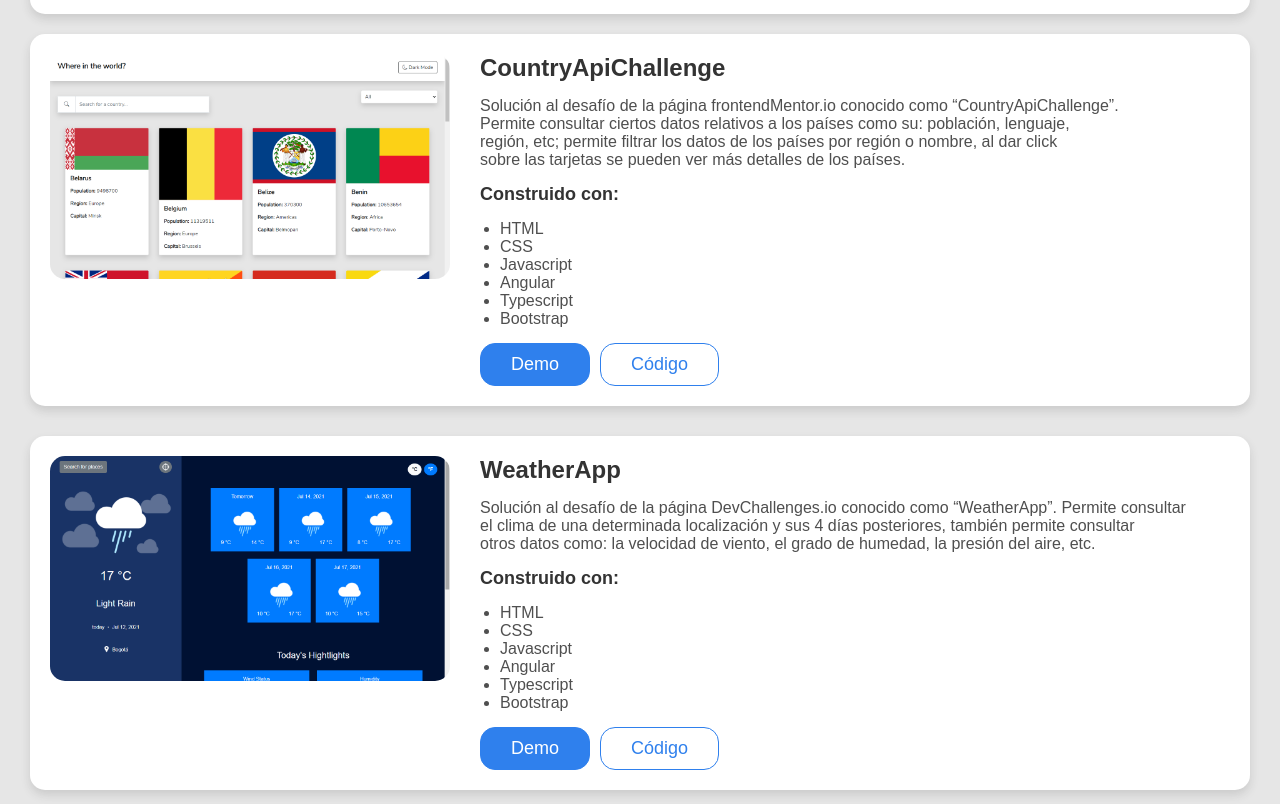
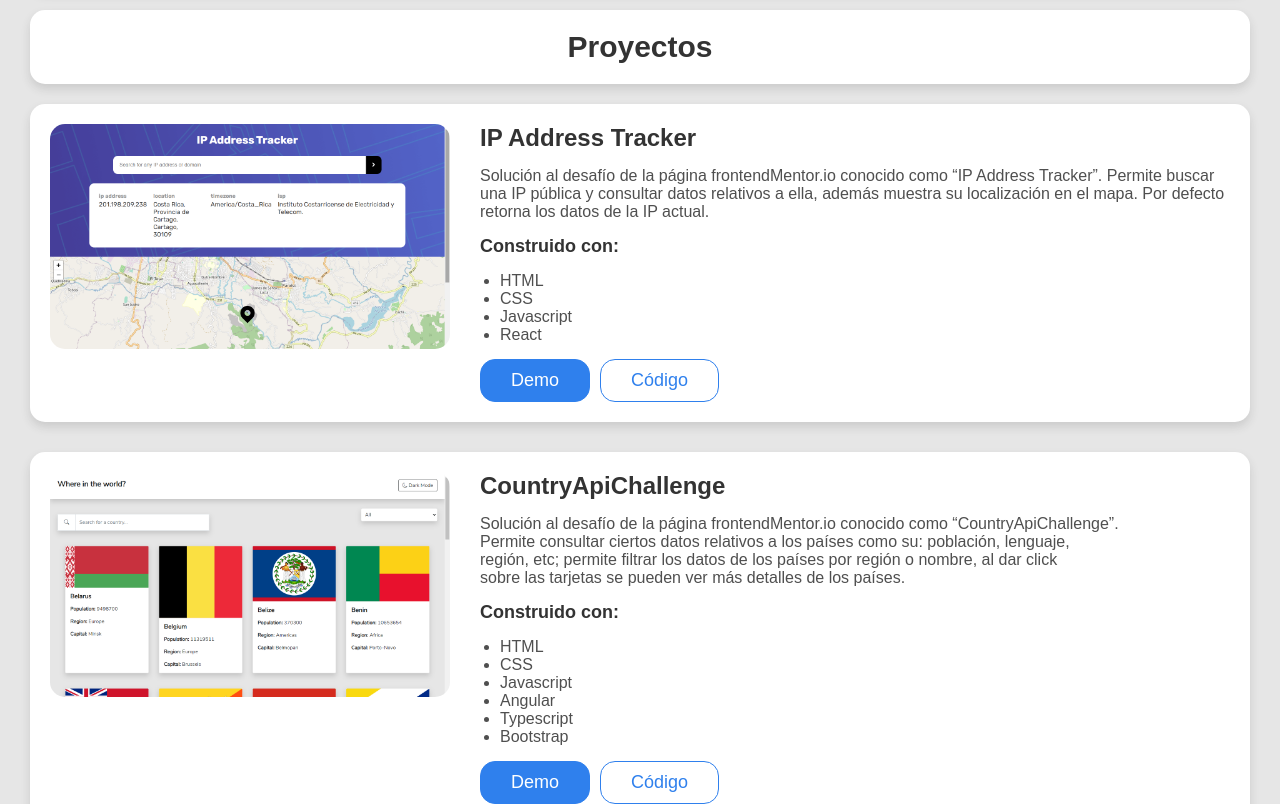
Before and after one commit to FernandoSM123/portafolio, a plain HTML site: page index.html in a window 1280 px wide. Shown: the part 739-1543 px from the top of the page. Drawn offline with Linux system fonts and the light colour scheme.

Commit message:
iptracker app added

```diff
--- a/index.html
+++ b/index.html
@@ -26,9 +26,9 @@
                 <h2>Fernando Sánchez Monge</h2>
                 <h3>Desarrollador FrontEnd</h3>
                 <p>
-                    Desarrollador Web con conocimientos en el área conocida como FrontEnd, actualmente<br/>
-                    cuento con dominio en las siguientes tecnologías: HTML, CSS, Javascript, Bootstrap, Angular,<br/>
-                    Git,Github,SASS,LESS. Autodidacta y motivado siempre a aprender nuevas tecnologías.<br/>
+                    Desarrollador Web con conocimientos en el área conocida como FrontEnd, actualmente<br />
+                    cuento con dominio en las siguientes tecnologías: HTML, CSS, Javascript, Bootstrap, Angular,<br />
+                    Git,Github,SASS,LESS. Autodidacta y motivado siempre a aprender nuevas tecnologías.<br />
                 </p>
             </div>
             <div class="contactInfo">
@@ -52,6 +52,7 @@
                 <li><i class="fab fa-css3-alt" title="CSS3"></i></li>
                 <li><i class="fab fa-js" title="Javascript"></i></li>
                 <li><i class="fab fa-angular" title="Angular"></i></li>
+                <li><i class="fab fa-react" title="Reack"></i></li>
                 <li><i class="fab fa-bootstrap" title="Bootstrap"></i></li>
                 <li><i class="fab fa-sass" title="SASS"></i></li>
                 <li><i class="fab fa-less" title="LESS"></i></li>
@@ -65,6 +66,40 @@
 
         <div class="projectsBox">
 
+            <!-- IP Address Tracker-->
+            <div class="projectCard">
+
+                <div class="imgBox">
+                    <img src="imagenes/IpTracker.png" alt="IPAddressTracker">
+                </div>
+
+                <div class="detailsBox">
+                    <h3>IP Address Tracker</h3>
+                    <p>
+                        Solución al desafío de la página frontendMentor.io conocido como “IP Address Tracker”. Permite
+                        buscar una IP
+                        pública y consultar datos relativos a ella, además muestra su localización en el mapa. Por
+                        defecto retorna
+                        los datos de la IP actual.
+                    </p>
+
+                    <div>
+                        <h4>Construido con:</h4>
+                        <ul>
+                            <li>HTML</li>
+                            <li>CSS</li>
+                            <li>Javascript</li>
+                            <li>React</li>
+                        </ul>
+                    </div>
+
+                    <div class="btnBox">
+                        <a href="https://fernandosm123.github.io/IpTrackerApp/" target="_blank">Demo</a>
+                        <a href="https://github.com/FernandoSM123/IpTrackerApp" target="_blank">Código</a>
+                    </div>
+                </div>
+            </div>
+
             <!--CountryApiChallenge-->
             <div class="projectCard">
 
@@ -75,9 +110,9 @@
                 <div class="detailsBox">
                     <h3>CountryApiChallenge</h3>
                     <p>
-                        Solución al desafío de la página frontendMentor.io conocido como “CountryApiChallenge”.<br/>
-                        Permite consultar ciertos datos relativos a los países como su: población, lenguaje,<br/>
-                        región, etc; permite filtrar los datos de los países por región o nombre, al dar click<br/>
+                        Solución al desafío de la página frontendMentor.io conocido como “CountryApiChallenge”.<br />
+                        Permite consultar ciertos datos relativos a los países como su: población, lenguaje,<br />
+                        región, etc; permite filtrar los datos de los países por región o nombre, al dar click<br />
                         sobre las tarjetas se pueden ver más detalles de los países.
                     </p>
 
@@ -111,9 +146,11 @@
                 <div class="detailsBox">
                     <h3>WeatherApp</h3>
                     <p>
-                        Solución al desafío de la página DevChallenges.io conocido como “WeatherApp”. Permite consultar<br/>
-                        el clima de una determinada localización y sus 4 días posteriores, también permite consultar<br/>
-                        otros datos como: la velocidad de viento, el grado de humedad, la presión del aire, etc.<br/>
+                        Solución al desafío de la página DevChallenges.io conocido como “WeatherApp”. Permite
+                        consultar<br />
+                        el clima de una determinada localización y sus 4 días posteriores, también permite
+                        consultar<br />
+                        otros datos como: la velocidad de viento, el grado de humedad, la presión del aire, etc.<br />
                     </p>
 
                     <div>
@@ -146,9 +183,9 @@
                 <div class="detailsBox">
                     <h3>CountryQuiz</h3>
                     <p>
-                        Solución al desafío de la página DevChallenges.io conocido como “CountryQuiz”.<br/>
-                        Pequeño juego que consiste en una pequeña trivia de preguntas relacionadas<br/>
-                        a datos de países.<br/>
+                        Solución al desafío de la página DevChallenges.io conocido como “CountryQuiz”.<br />
+                        Pequeño juego que consiste en una pequeña trivia de preguntas relacionadas<br />
+                        a datos de países.<br />
                     </p>
 
                     <div>
@@ -180,10 +217,10 @@
                 <div class="detailsBox">
                     <h3>TodoApp</h3>
                     <p>
-                        Solución al desafío de la página DevChallenges.io conocido como “TodoApp”. El<br/>
-                        cual permite crear una lista de tareas, dichas tareas se pueden eliminar<br/>
-                        y marcas como completas, las tareas se pueden filtrar por su estado, los<br/>
-                        datos se almacenan en la memoria local del navegador para la persistencia<br/>
+                        Solución al desafío de la página DevChallenges.io conocido como “TodoApp”. El<br />
+                        cual permite crear una lista de tareas, dichas tareas se pueden eliminar<br />
+                        y marcas como completas, las tareas se pueden filtrar por su estado, los<br />
+                        datos se almacenan en la memoria local del navegador para la persistencia<br />
                         de datos.
                     </p>
 
@@ -216,10 +253,10 @@
                 <div class="detailsBox">
                     <h3>CRUD(Personas)</h3>
                     <p>
-                        Uno de mis primeros proyectos, en el trabajé con las tecnologías básicas de FrontEnd,<br/>
-                        consciente en un pequeño registro, permite almacenar personas con base en 3<br/>
-                        datos: nombre, apellido, edad. Permite realizar las operaciones básicas de<br/>
-                        un CRUD (Create, Remove, Update, Delete), también utiliza la memoria local<br/>
+                        Uno de mis primeros proyectos, en el trabajé con las tecnologías básicas de FrontEnd,<br />
+                        consciente en un pequeño registro, permite almacenar personas con base en 3<br />
+                        datos: nombre, apellido, edad. Permite realizar las operaciones básicas de<br />
+                        un CRUD (Create, Remove, Update, Delete), también utiliza la memoria local<br />
                         de navegador para la persistencia de datos.
                     </p>
 
--- a/styles(SASS).scss
+++ b/styles(SASS).scss
@@ -187,11 +187,12 @@ header{
         :nth-child(2) i{color: $blue;}
         :nth-child(3) i{color: hsla(58, 67%, 44%, 0.99);}
         :nth-child(4) i{color: red;}
-        :nth-child(5) i{color: purple;}
-        :nth-child(6) i{color: palevioletred;}
-        :nth-child(7) i{color: hsla(240, 73%, 36%, 0.99);}
-        :nth-child(8) i{color: hsla(13, 67%, 55%, 0.99);}
-        :nth-child(9) i{color: $black;}
+        :nth-child(5) i{color: #61DBFB;}
+        :nth-child(6) i{color: purple;}
+        :nth-child(7) i{color: palevioletred;}
+        :nth-child(8) i{color: hsla(240, 73%, 36%, 0.99);}
+        :nth-child(9) i{color: hsla(13, 67%, 55%, 0.99);}
+        :nth-child(10) i{color: $black;}
 
         li::before{
             content: "\2022";
@@ -210,7 +211,7 @@ header{
             }
 
             i:hover{
-                scale: 1.25;
+                transform: scale(1.25);
                 cursor: pointer;
             }
         }
@@ -306,6 +307,12 @@ header{
 
 @media only screen and (min-width: 800px) {
 
+    .imgBox{
+        img{
+        min-width: 400px;
+        }
+    }
+
     .projectCard{
         flex-direction: row;
     }
```
Also changed, not shown: imagenes/IpTracker.png (added), styles(CSS).css, 2 other files.
